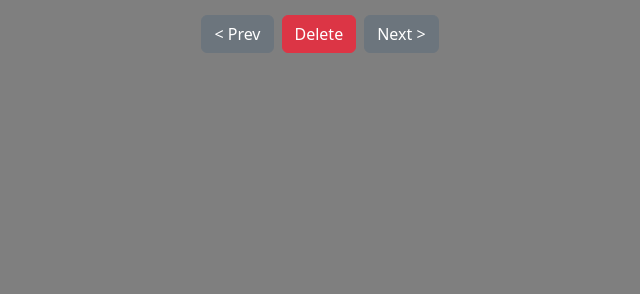
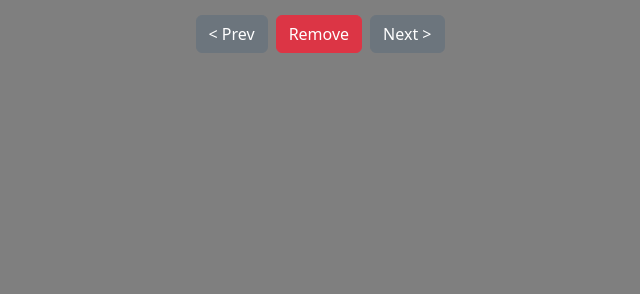
Before and after one commit to wmboyles/AzurePhotos, a Flask app: template azurephotos/templates/album.html in a window 1280 px wide, after a click that opens the changed part. Shown: the part 506-800 px from the top of the page, without its empty margins (320-960 px from the left). Run offline with Flask 3, Linux system fonts and the light colour scheme; the template is opened without the code that fills it: most values are stand-ins (such as "Sample title", 1, 10 or a date in 2020); grey boxes marked "Sample" are stand-in pictures; parts of the project's set-up code (start-up, migrations or seed data) failed here and were passed over.

Commit message:
Allow removal from album (not total deletion)

```diff
--- a/azurephotos/static/index.js
+++ b/azurephotos/static/index.js
@@ -21,7 +21,7 @@ $(document).ready(() => {
     }
 
     thumbnails.on("click", function (e) {
-        if (modal.is(":visible")) return
+        if (modal.is(":visible")) return;
 
         index = $(this).index();
         updateModal(index);
@@ -42,11 +42,18 @@ $(document).ready(() => {
     }
 
     function deleteImage() {
-        if (!confirm("Are you sure you want to delete?")) return;
+        const isAlbum = typeof (album) !== "undefined";
+        if (!confirm(isAlbum ?
+            "Are you sure you want to remove from this album?" :
+            "Are you sure you want to delete?")) {
+            return
+        }
 
         const imageUrl = imageUrls[index];
-        fetch(`/delete/${imageUrl}`, { method: "DELETE" })
-            .then(response => {
+        const deleteUrl = isAlbum ? `/api/albums/${album}/${imageUrl}` : `/delete/${imageUrl}`
+
+        fetch(deleteUrl, { method: "DELETE" })
+            .then(_ => {
                 modal.modal("hide")
                 thumbnails[index].remove()
                 imageUrls.splice(index, 1)
--- a/azurephotos/templates/album.html
+++ b/azurephotos/templates/album.html
@@ -49,7 +49,7 @@
           </div>
           <div class="modal-footer mt-1">
             <button type="button" class="btn btn-secondary" id="prevBtn">&lt; Prev</button>
-            <button type="button" class="btn btn-danger" id="deleteBtn">Delete</button>
+            <button type="button" class="btn btn-danger" id="deleteBtn">Remove</button>
             <button type="button" class="btn btn-secondary" id="nextBtn">Next &gt;</button>
           </div>
         </div>
```
